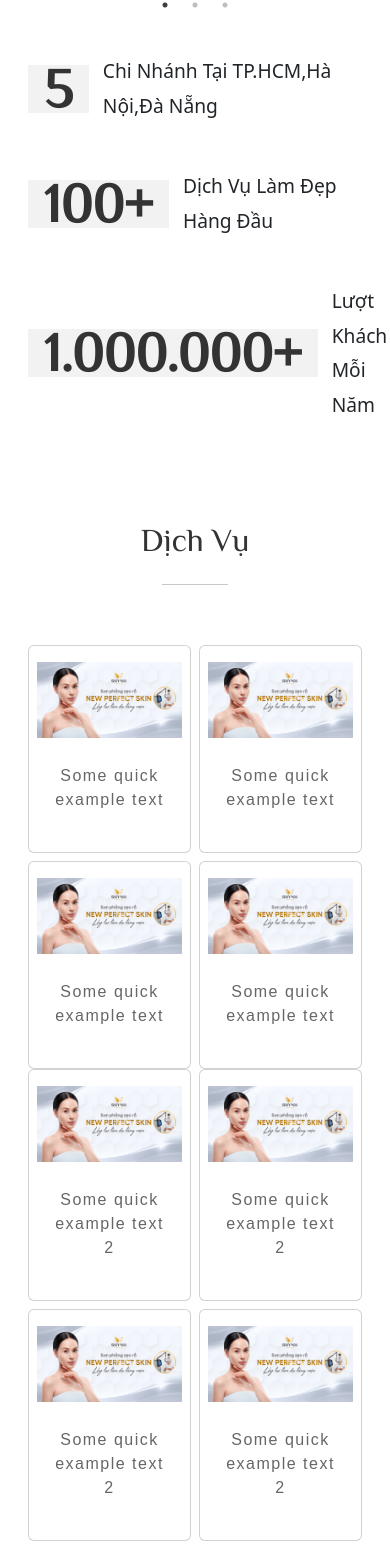
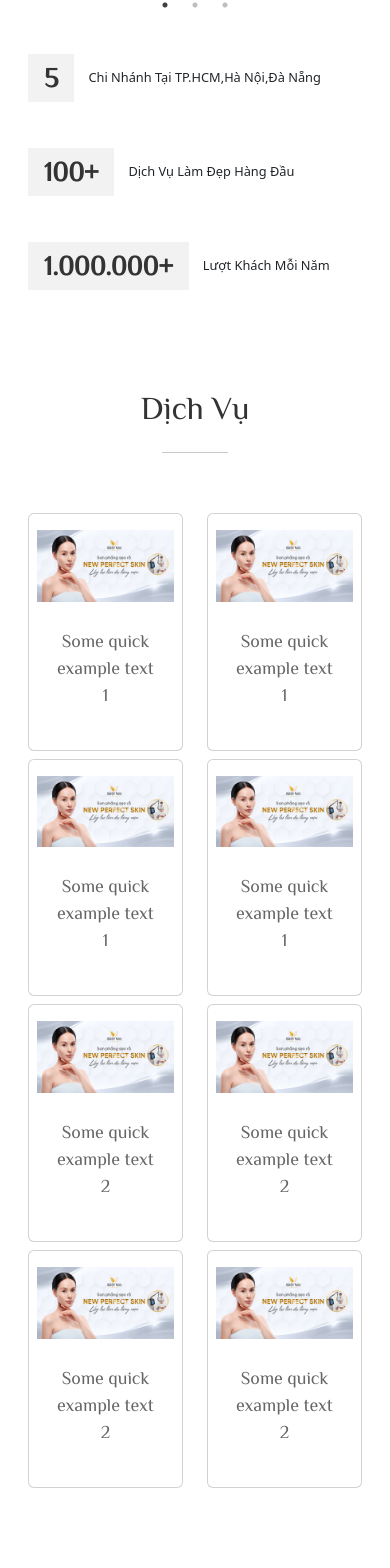
Before and after one commit to viktor1910/headless-crm, a Next.js app: page / in a window 390 px wide. Shown: the part 1540-3108 px from the top of the page. Built offline with nearby package versions, Linux system fonts and the light colour scheme.

Commit message:
feat:fix responsive

```diff
--- a/src/components/TrangChu/index.module.scss
+++ b/src/components/TrangChu/index.module.scss
@@ -27,11 +27,17 @@
     position: relative;
   }
   @media screen and (max-width: 992px) {
+    p {
+      font-size: 0.8em;
+    }
+    strong {
+      font-size: 1.7rem;
+    }
   }
 }
 
 //
-.service {
+.rowService {
   padding: 40px 0px;
   display: flex;
   text-align: center;
@@ -42,6 +48,10 @@
   @media screen and (max-width: 992px) {
     display: none;
   }
+}
+
+.colServices {
+  padding-bottom: 0.5em;
 }
 .cardServices {
   padding: 1rem 0.5rem;
@@ -54,6 +64,11 @@
   }
   &:hover {
     cursor: pointer;
+  }
+  @media screen and (max-width: 992px) {
+    p {
+      font-size: 18px;
+    }
   }
 }
 //card slider
@@ -91,4 +106,10 @@
   height: auto;
   margin: 1rem 0 0 0;
   padding: 2rem;
+  @media screen and (max-width: 992px) {
+    box-shadow: none;
+    p {
+      font-size: 12px;
+    }
+  }
 }
--- a/src/components/TrangChu/index.tsx
+++ b/src/components/TrangChu/index.tsx
@@ -131,15 +131,15 @@ const TrangChu = () => {
             margin: '20px auto',
           }}
         />
-        <Row className={styles.service}>
+        <Row className={styles.rowService}>
           <Col lg={4} md={12}>
-            <Row xs={2} md={2} className="g-2">
+            <Row xs={2}>
               <Col lg={6} className={styles.colServices}>
                 <Card className={styles.cardServices}>
                   <Image src={demoImage} alt="" width={200} height={250} />
                   <Card.Body>
                     <Text
-                      type="smallBody"
+                      type="title"
                       style={{
                         textAlign: 'center',
                         color: '#666',
@@ -147,7 +147,43 @@ const TrangChu = () => {
                         marginBottom: '.5em',
                       }}
                     >
-                      Some quick example text
+                      Some quick example text 1
+                    </Text>
+                  </Card.Body>
+                </Card>
+              </Col>
+              <Col lg={6}>
+                <Card className={styles.cardServices}>
+                  <Image src={demoImage} alt="" width={200} height={250} />
+                  <Card.Body>
+                    <Text
+                      type="title"
+                      style={{
+                        textAlign: 'center',
+                        color: '#666',
+                        marginTop: '10px',
+                        marginBottom: '.5em',
+                      }}
+                    >
+                      Some quick example text 1
+                    </Text>
+                  </Card.Body>
+                </Card>
+              </Col>
+              <Col lg={6}>
+                <Card className={styles.cardServices}>
+                  <Image src={demoImage} alt="" width={200} height={250} />
+                  <Card.Body>
+                    <Text
+                      type="title"
+                      style={{
+                        textAlign: 'center',
+                        color: '#666',
+                        marginTop: '10px',
+                        marginBottom: '.5em',
+                      }}
+                    >
+                      Some quick example text 1
                     </Text>
                   </Card.Body>
                 </Card>
@@ -157,7 +193,7 @@ const TrangChu = () => {
                   <Image src={demoImage} alt="" width={200} height={250} />
                   <Card.Body>
                     <Text
-                      type="smallBody"
+                      type="title"
                       style={{
                         textAlign: 'center',
                         color: '#666',
@@ -165,17 +201,26 @@ const TrangChu = () => {
                         marginBottom: '.5em',
                       }}
                     >
-                      Some quick example text
+                      Some quick example text 1
                     </Text>
                   </Card.Body>
                 </Card>
               </Col>
+            </Row>
+          </Col>
+          <Col lg={4} className={styles.colImage}>
+            <Row>
+              <Image src={imgCenter} alt="" />
+            </Row>
+          </Col>
+          <Col lg={4} md={12}>
+            <Row xs={2}>
               <Col lg={6} className={styles.colServices}>
                 <Card className={styles.cardServices}>
                   <Image src={demoImage} alt="" width={200} height={250} />
                   <Card.Body>
                     <Text
-                      type="smallBody"
+                      type="title"
                       style={{
                         textAlign: 'center',
                         color: '#666',
@@ -183,44 +228,17 @@ const TrangChu = () => {
                         marginBottom: '.5em',
                       }}
                     >
-                      Some quick example text
+                      Some quick example text 2
                     </Text>
                   </Card.Body>
                 </Card>
               </Col>
-              <Col lg={6} className={styles.colServices}>
+              <Col lg={6}>
                 <Card className={styles.cardServices}>
                   <Image src={demoImage} alt="" width={200} height={250} />
                   <Card.Body>
                     <Text
-                      type="smallBody"
-                      style={{
-                        textAlign: 'center',
-                        color: '#666',
-                        marginTop: '10px',
-                        marginBottom: '.5em',
-                      }}
-                    >
-                      Some quick example text
-                    </Text>
-                  </Card.Body>
-                </Card>
-              </Col>
-            </Row>
-          </Col>
-          <Col lg={4} className={styles.colImage}>
-            <Row className={styles.rowImage}>
-              <Image src={imgCenter} alt="" />
-            </Row>
-          </Col>
-          <Col lg={4} md={12}>
-            <Row xs={2} md={2} className="g-2">
-              <Col lg={6} className={styles.colServices}>
-                <Card className={styles.cardServices}>
-                  <Image src={demoImage} alt="" width={200} height={250} />
-                  <Card.Body>
-                    <Text
-                      type="smallBody"
+                      type="title"
                       style={{
                         textAlign: 'center',
                         color: '#666',
@@ -238,7 +256,7 @@ const TrangChu = () => {
                   <Image src={demoImage} alt="" width={200} height={250} />
                   <Card.Body>
                     <Text
-                      type="smallBody"
+                      type="title"
                       style={{
                         textAlign: 'center',
                         color: '#666',
@@ -251,30 +269,12 @@ const TrangChu = () => {
                   </Card.Body>
                 </Card>
               </Col>
-              <Col lg={6} className={styles.colServices}>
+              <Col lg={6}>
                 <Card className={styles.cardServices}>
                   <Image src={demoImage} alt="" width={200} height={250} />
                   <Card.Body>
                     <Text
-                      type="smallBody"
-                      style={{
-                        textAlign: 'center',
-                        color: '#666',
-                        marginTop: '10px',
-                        marginBottom: '.5em',
-                      }}
-                    >
-                      Some quick example text 2
-                    </Text>
-                  </Card.Body>
-                </Card>
-              </Col>
-              <Col lg={6} className={styles.colServices}>
-                <Card className={styles.cardServices}>
-                  <Image src={demoImage} alt="" width={200} height={250} />
-                  <Card.Body>
-                    <Text
-                      type="smallBody"
+                      type="title"
                       style={{
                         textAlign: 'center',
                         color: '#666',
--- a/src/layout/PageLayout/components/Footer.tsx
+++ b/src/layout/PageLayout/components/Footer.tsx
@@ -13,7 +13,7 @@ const Footer = () => {
   return (
     <Container fluid>
       <Row className={styles.rowFooter}>
-        <Col className={styles.footerAddress}>
+        <Col lg={4} sm={6} className={styles.footerAddress}>
           <Text
             type="title"
             style={{
@@ -45,7 +45,7 @@ const Footer = () => {
             Email:cskh@shynhpremium.vn | 1900989800
           </Text>
         </Col>
-        <Col className={styles.footerMst}>
+        <Col lg={4} sm={6} className={styles.footerMst}>
           <Image src={logo} alt="" width={140} height={110} />
           <Text
             type="smallBody"
@@ -59,7 +59,7 @@ const Footer = () => {
             Mã Số Thuế :111111111 do Sở Kế Hoạch đầu tư TP.HCM cấp ngày 13/02/2015
           </Text>
         </Col>
-        <Col className={styles.footerForm}>
+        <Col lg={4} sm={6} className={styles.footerForm}>
           <Text
             type="title"
             style={{
@@ -72,13 +72,13 @@ const Footer = () => {
             Đăng Ký Nhận Khuyến Mãi
           </Text>
           <Form>
-            <InputGroup className={styles.inputFooter}>
-              <Form.Control placeholder="Please enter your name..." aria-label="Please enter your name..." />
+            <InputGroup>
+              <Form.Control placeholder="Please enter your name..." />
               <InputGroup.Text id="basic-addon2">@</InputGroup.Text>
             </InputGroup>
 
             <InputGroup>
-              <Form.Control placeholder="Please enter your phone number" aria-label="Please enter your phone number" />
+              <Form.Control placeholder="Please enter your phone number" />
               <InputGroup.Text id="basic-addon2">@</InputGroup.Text>
             </InputGroup>
 
--- a/src/layout/PageLayout/index.module.scss
+++ b/src/layout/PageLayout/index.module.scss
@@ -64,7 +64,11 @@
 //Footer
 .rowFooter {
   background: #e6e6e6;
-  padding: 3em;
+  padding: 1em;
+  display: block;
+  text-align: center;
+  align-items: center;
+  justify-content: center;
 }
 .footerAddress {
   display: flex;
@@ -108,12 +112,8 @@
     border: none;
     border-radius: 0;
   }
-  @media screen and (max-width: 992px) {
-    Form {
-      width: 50%;
-    }
-  }
 }
+
 .footerNameCompany {
   padding: 4em;
   display: block;
--- a/src/pages/_app.tsx
+++ b/src/pages/_app.tsx
@@ -8,8 +8,6 @@ import PageLayout from '~/layout/DefaultLayout';
 import 'bootstrap/dist/css/bootstrap.min.css';
 import 'slick-carousel/slick/slick.css';
 import 'slick-carousel/slick/slick-theme.css';
-import { ApolloProvider } from '@apollo/client';
-import client from '~/apollo/client';
 
 export type NextPageWithLayout<P = {}, IP = P> = NextPage<PageTransitionEvent, IP> & {
   getLayout: (page: ReactElement) => React.ReactNode;
@@ -20,5 +18,5 @@ type AppPropsWithLayout = AppProps & {
 };
 export default function App({ Component, pageProps }: AppPropsWithLayout) {
   const getLayout = Component.getLayout ?? (page => <PageLayout>{page}</PageLayout>);
-  return <ApolloProvider client={client}>{getLayout(<Component {...pageProps} />)}</ApolloProvider>;
+  return <>{getLayout(<Component {...pageProps} />)}</>;
 }
```
